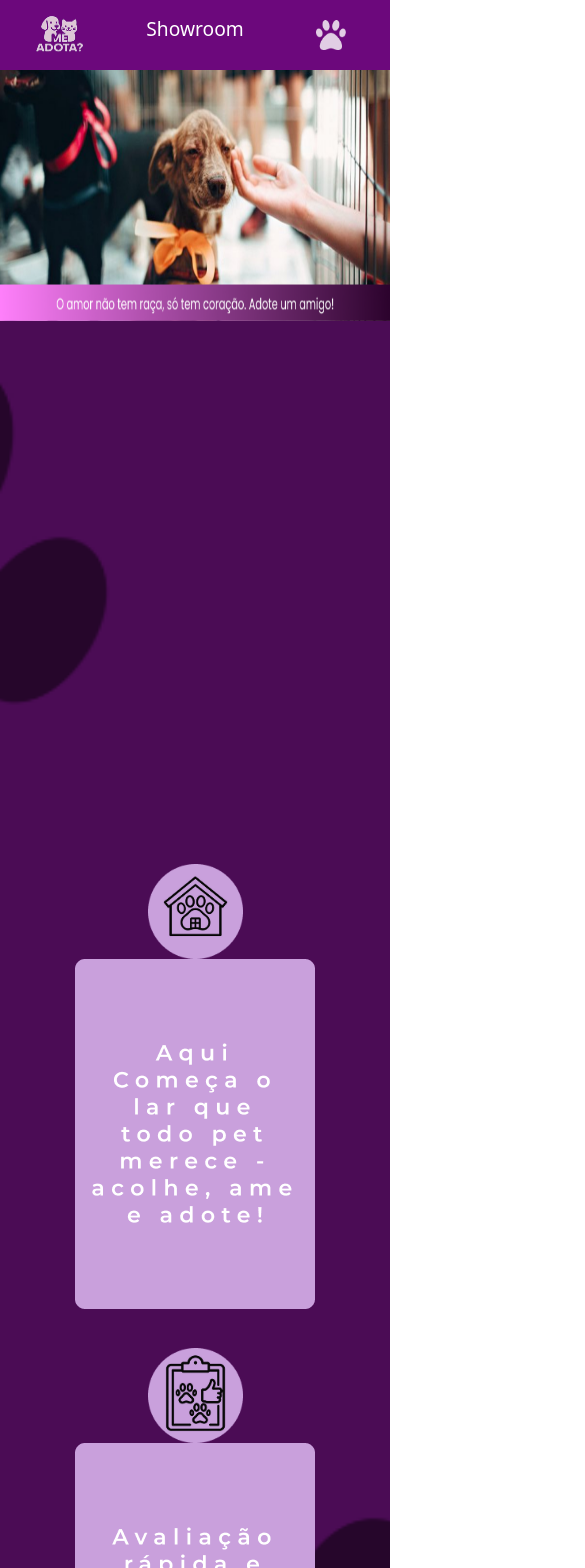
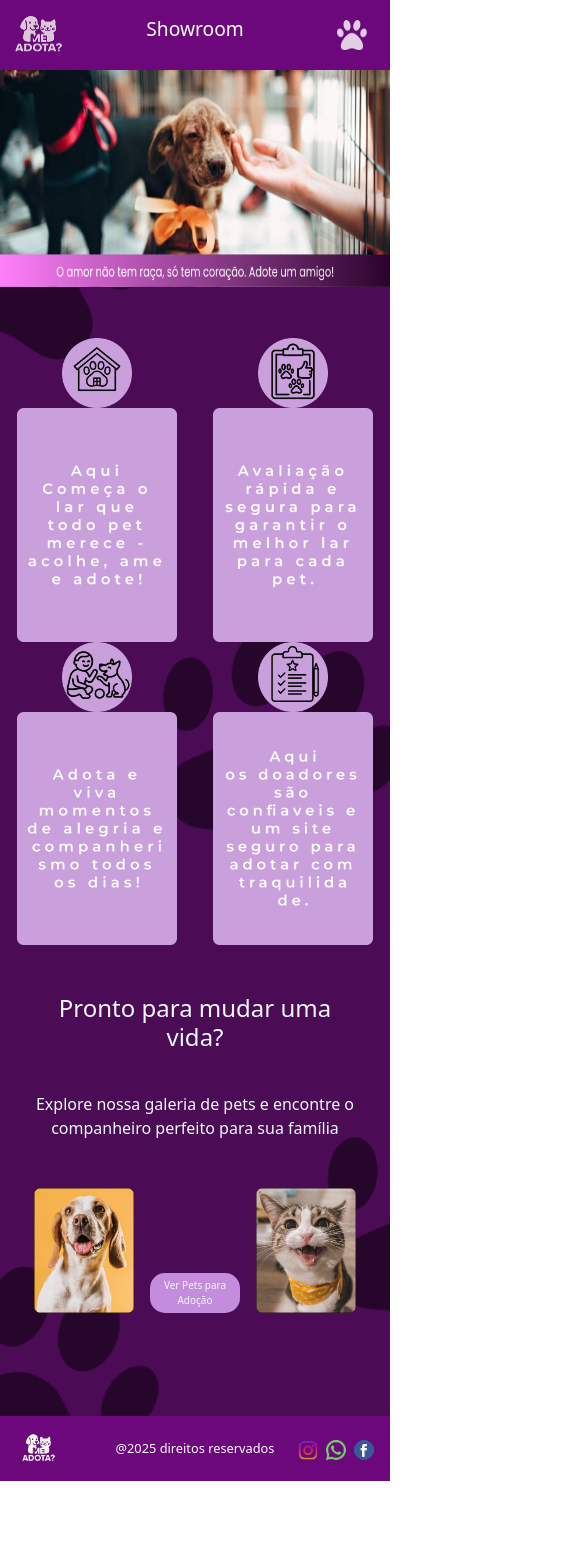
Before and after one commit to Dev-daniel-01/meAdota-Next, a Next.js app: page / in a window 390 px wide. Shown: the top 1568 px of the page, 585 px wide, since content can reach past the window. After the commit the page ends 1481 px from the top, so only its background shows below. Built offline with nearby package versions, Linux system fonts and the light colour scheme.

Commit message:
responsividade ok

```diff
--- a/src/app/page.module.css
+++ b/src/app/page.module.css
@@ -14,13 +14,13 @@
 
 .s2{
     width: 100vw;
-    min-height: 100vh;
+    min-height: 80vh;
     height: auto;
 }
 
 .s3{
     width: 100vw;
-    min-height: 75vh;
+    min-height: 60vh;
     height: auto;
     text-align: center;
     justify-content: center;
@@ -38,6 +38,7 @@
     display: flex;
     flex-direction: column;
     gap: 2rem;
+    padding: 0 2rem;
 }
 
 .adocaoButton{
@@ -51,9 +52,92 @@
     font-size: 18px;
 }
 .adocaoButton:hover{
-    width: 216px;
-    height: 50px;
     background-color: #EE88BB;
-    color: aliceblue;
-    border-radius: 15px;
 }
+
+.adocaoButton:active{
+    background-color: #EE88BB;
+}
+
+@media (max-width: 1200px) {
+
+.s1{
+    min-height: 60vh;
+}
+
+.adocaoImg{
+    width: 300px;
+    height: auto;
+}
+
+}
+
+@media (max-width: 950px) {
+
+.s1{
+    min-height: 40vh;
+}
+.adocaoImg{
+    width: 250px;
+    height: auto;
+}
+
+.adocaoButton{
+    width: 180px;
+    height: 40px;
+    font-size: 12px;
+}
+
+
+}
+
+@media (max-width: 600px) {
+
+.s1{
+    min-height: 20vh;
+}
+.s3{
+    width: 100vw;
+    min-height: 50vh;
+
+}
+
+.adocaoP{
+    font-size: 1rem;
+}
+.adocaoTitle{
+    font-size: 1.5rem;
+}
+
+.adocaoImg{
+    width: 140px;
+    height: auto;
+}
+
+.adocaoButton{
+    width: 90px;
+    height: 40px;
+    font-size: 10px;
+}
+
+
+}
+
+@media (max-width: 460px) {
+
+.s1{
+    min-height: 10vh;
+}
+.adocaoButton{
+    width: 90px;
+    height: 40px;
+    font-size: 10px;
+}
+
+
+.adocaoImg{
+    width: 100px;
+    height: auto;
+}
+
+}
--- a/src/app/pets/page.module.css
+++ b/src/app/pets/page.module.css
@@ -23,7 +23,7 @@
 
     background-color: #EFEFEF;
     width: 300px;
-    height: 350px;
+    height: 380px;
     margin-bottom: 5%;
     border-radius: 16px;
     border: 1px solid #BEBEBE;
@@ -73,3 +73,28 @@
       padding-top: 20%;
 }
 }
+
+@media (max-width: 650px){
+    .card {
+    width: 200px;
+    height: 300px;
+    }
+}
+
+@media (max-width: 430px){
+    .card {
+    width: 170px;
+    height: 270px;
+}
+
+.cardContent {
+     line-height: 0.3;
+}
+
+.location {
+    font-size: 0.8rem;
+    color: #000000;
+    opacity: 0.7;
+    font-weight: 700;
+}
+}
--- a/src/components/cards.module.css
+++ b/src/components/cards.module.css
@@ -3,7 +3,7 @@
   justify-content: center;
   flex-direction: row;
   width: 100vw;
-  min-height: 90vh;
+  min-height: 0vh;
   height: auto;
   padding-top: 5%;
   gap: 9%;
@@ -14,19 +14,37 @@
 .cardsWrap {
   display: flex;
   flex-direction: column;
-  gap: 15%;
-  margin-bottom: 10%;
+  gap: 3rem;
+  margin-bottom: 15%;
   justify-content: center;
   align-items: center;
 }
 
 .cardsIcons {
-
-  width: 95px;
-  height: 95px;
+  width: 110px;
+  height: 110px;
 }
 
 .cardsText {
-  width: 15rem;
+  width: 20rem;
   height: auto;
 }
+
+
+@media (max-width: 530px) {
+.cardsWrap {
+  gap: 12%;
+  margin-bottom: 0%;
+}
+
+.cardsIcons {
+  width: 70px;
+  height: auto;
+}
+
+.cardsText {
+  width: 10rem;
+  height: auto;
+}
+
+}
--- a/src/components/footer.module.css
+++ b/src/components/footer.module.css
@@ -39,3 +39,56 @@
   width: 30px;
   height: auto;
 }
+
+
+
+@media (max-width: 520px) {
+
+.footerCenter {
+  font-size: 1rem;
+}
+
+.iconsFooter {
+  width: 25px;
+  height: auto;
+}
+
+.footerLinkContainer {
+  display: flex;
+  gap: 0.5rem;
+  align-items: center;
+}
+
+.logoNav{
+  width: 50px;
+  height: auto;
+}
+}
+
+@media (max-width: 400px) {
+
+.footerCenter {
+  font-size: 0.8rem;
+}
+
+.iconsFooter {
+  width: 20px;
+  height: auto;
+}
+
+.footerLinkContainer {
+  display: flex;
+  gap: 0.5rem;
+  align-items: center;
+}
+
+.logoNav{
+  width: 45px;
+  height: auto;
+}
+
+.Footer {
+  padding: 0 1rem;
+}
+
+}
--- a/src/components/menu.module.css
+++ b/src/components/menu.module.css
@@ -43,3 +43,15 @@
   font-size: 1.2rem;
   padding-top: 1%;
 }
+
+@media (max-width: 520px) {
+.navBar {
+  padding: 0 0.5rem;
+}
+}
+
+@media (max-width: 400px) {
+.navBar {
+  padding: 0 0.2rem;
+}
+}
--- a/src/components/menu2.module.css
+++ b/src/components/menu2.module.css
@@ -42,3 +42,15 @@
 .navCenter p{
     font-size: 1.1rem;
 }
+
+@media (max-width: 520px) {
+.navBar {
+  padding: 0 0.5rem;
+}
+}
+
+@media (max-width: 400px) {
+.navBar {
+  padding: 0 0.2rem;
+}
+}
--- a/src/components/slider.module.css
+++ b/src/components/slider.module.css
@@ -33,19 +33,18 @@
 
 @media (max-width: 850px) {
 .slider {
-  height: 60vh; /* Aumentei para combinar com o height do slide */
+  height: 60vh;
 }
 }
 
 @media (max-width: 600px) {
 .slider {
-  height: 40vh; /* Aumentei para combinar com o height do slide */
+  height: 40vh;
 }
 }
 
 @media (max-width: 460px) {
 .slider {
-  height: 38vh; /* Aumentei para combinar com o height do slide */
-
+  height: 34vh;
 }
 }
```
